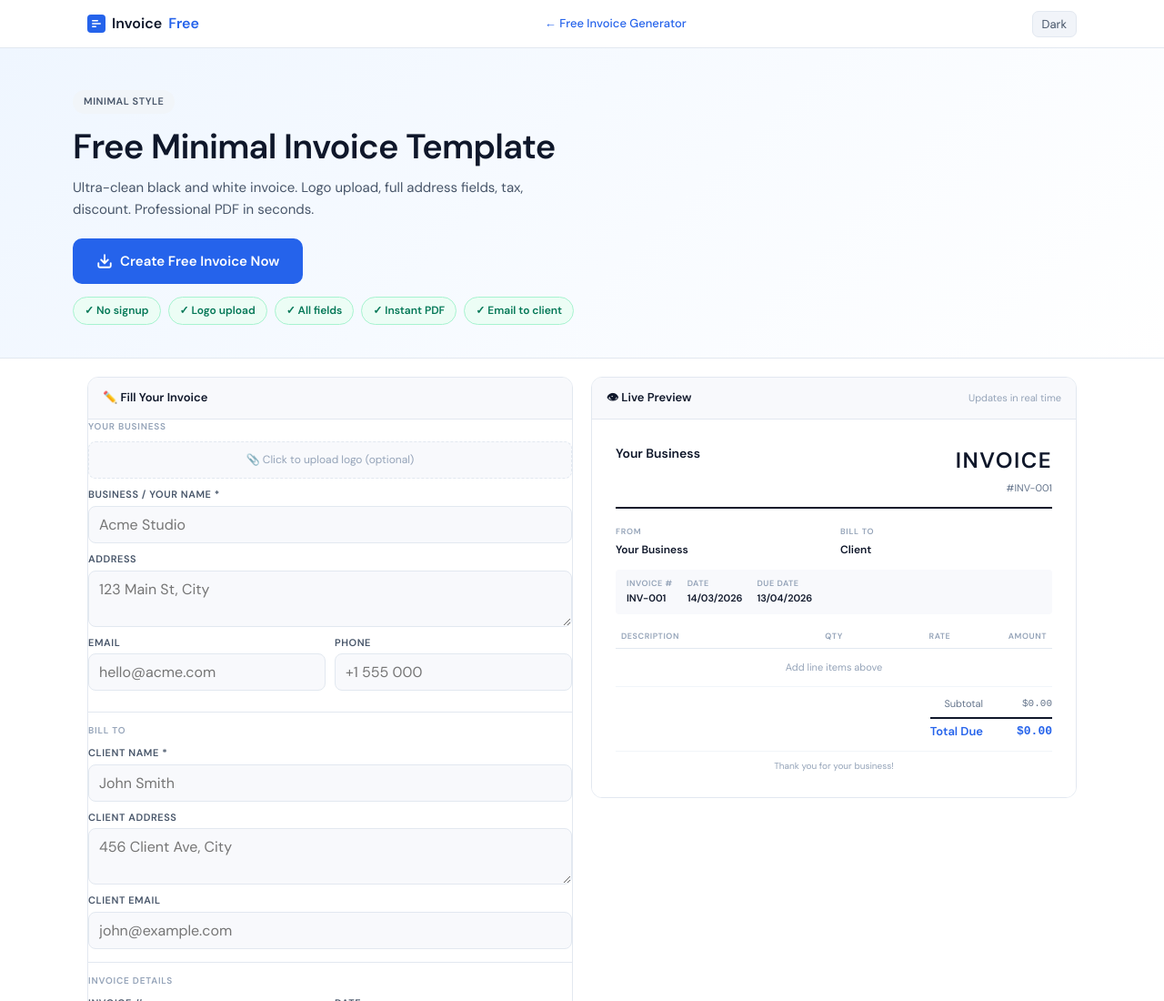
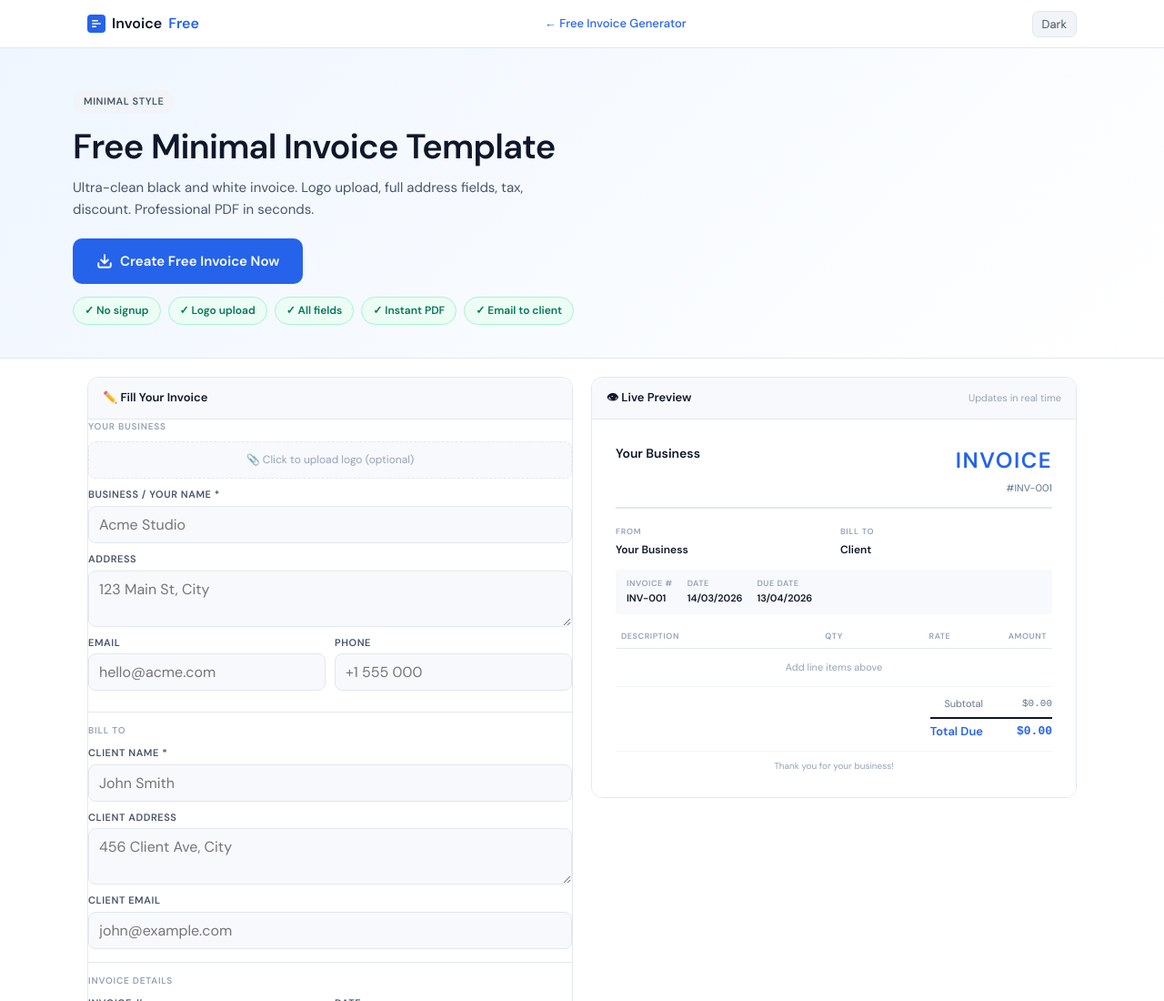
Before and after one commit to acllc88/getinvoicefree, a website: page invoice-template-style-minimal.html in a window 1280 px wide. Shown: the top 1100 px of the page at 91% size. Drawn offline with Linux system fonts and the light colour scheme.

Commit message:
Add files via upload

```diff
--- a/invoice-template-style-minimal.html
+++ b/invoice-template-style-minimal.html
@@ -167,7 +167,7 @@ footer{background:var(--bg);border-top:1px solid var(--bd);padding:28px 20px}
 <style>
 
 #inv-preview{background:#fff;padding:26px;font-size:12px;line-height:1.6;color:#0f172a;font-family:'DM Sans',sans-serif}
-.p-head{display:flex;justify-content:space-between;align-items:flex-start;margin-bottom:18px;padding-bottom:12px;border-bottom:2px solid #0f172a}
+.p-head{display:flex;justify-content:space-between;align-items:flex-start;margin-bottom:18px;padding-bottom:12px;border-bottom:2px solid var(--bd)}
 .p-biz-name{font-size:14px;font-weight:700}.p-biz-sub{font-size:10px;color:#64748b;margin-top:1px}
 .p-title{font-size:24px;font-weight:700;letter-spacing:.06em;text-align:right}.p-num{font-size:11px;color:#64748b;text-align:right;margin-top:2px}
 .p-parties{display:grid;grid-template-columns:1fr 1fr;gap:14px;margin-bottom:12px}
@@ -393,7 +393,7 @@ function render(){
         (bizAddr?'<div class="p-biz-sub" style="white-space:pre-line">'+esc(bizAddr)+'</div>':'')+
         (bizEmail?'<div class="p-biz-sub">'+esc(bizEmail)+(bizPhone?' &middot; '+esc(bizPhone):'')+'</div>':'')+
       '</div>'+
-      '<div><div class="p-title">INVOICE</div><div class="p-num">#'+esc(gv('invNum')||'INV-001')+'</div></div>'+
+      '<div><div class="p-title" style="color:'+accentColor+'">'+ getLang().invoice +'</div><div class="p-num">#'+esc(gv('invNum')||'INV-001')+'</div></div>'+
     '</div>'+
     '<div class="p-parties">'+
       '<div class="p-party"><label>'+getLang().from+'</label><div class="nm">'+esc(biz)+'</div></div>'+
@@ -408,8 +408,8 @@ function render(){
       '<div><label>'+getLang().due+'</label><span>'+fd(gv('dueDate'))+'</span></div>'+
     '</div>'+
     '<table class="p-tbl"><thead><tr>'+
-      '<th style="width:44%">'+getLang().desc+'</th><th style="width:12%;text-align:center">Qty</th>'+
-      '<th style="width:22%;text-align:right">'+getLang().rate+'</th><th style="text-align:right">Amount</th>'+
+      '<th style="width:44%">'+getLang().desc+'</th><th style="width:12%;text-align:center">'+ getLang().qty +'</th>'+
+      '<th style="width:22%;text-align:right">'+getLang().rate+'</th><th style="text-align:right">'+ getLang().amount +'</th>'+
     '</tr></thead><tbody>'+lines+'</tbody></table>'+
     '<div class="p-tots">'+
       '<div class="p-tot-r"><span>'+getLang().subtotal+'</span><span>'+c+r.sub.toFixed(2)+'</span></div>'+
```
Also changed, not shown: invoice-template-style-bold.html (+3 -3 lines), invoice-template-style-classic.html (+3 -3 lines), invoice-template-style-colorful.html (+3 -3 lines), invoice-template-style-elegant.html (+3 -3 lines), invoice-template-style-modern.html (+4 -4 lines).
